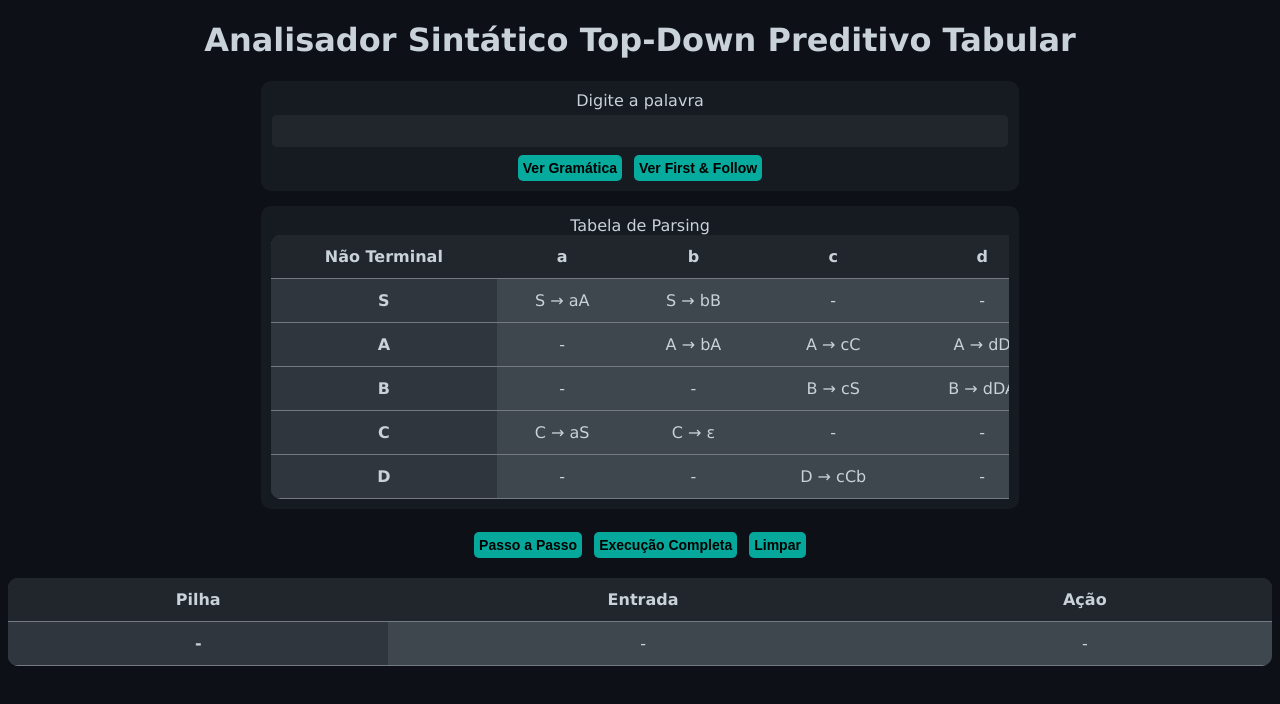
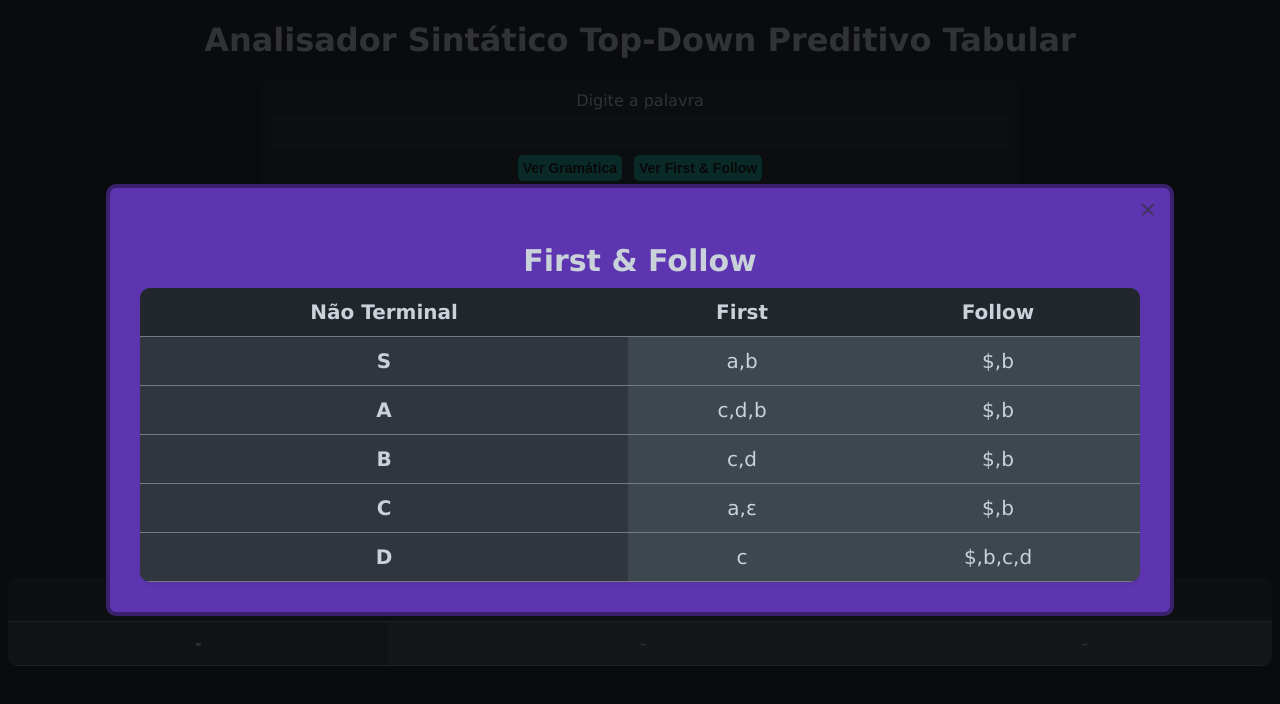
Before and after one commit to NathaliePatzer/SyntaxAnalyzer, a plain HTML site: page index.html in a window 1280 px wide. Both pictures are taken after a click on the button "Ver First & Follow". Drawn offline with nearby package versions, Linux system fonts and the light colour scheme.

Commit message:
:sparkles: first & follow popup

```diff
--- a/index.html
+++ b/index.html
@@ -198,7 +198,53 @@
           </table>
         </div>
         <input type="text" name="words" id="sentence-input" readonly />
-        <button class="button disabled-button" id="button-select-grammar">Verificar</button>
+        <button class="button disabled-button" id="button-select-grammar">
+          Verificar
+        </button>
+      </div>
+    </div>
+
+    <div id="ff-popup" class="mfp-hide">
+      <div class="popup-inner">
+        <h2>First & Follow</h2>
+        <div class="ff-table">
+          <table>
+            <thead>
+              <tr>
+                <th scope="col" class="column_nt">Não Terminal</th>
+                <th scope="col" class="column_first">First</th>
+                <th scope="col" class="column_follow">Follow</th>
+              </tr>
+            </thead>
+            <tbody>
+              <tr>
+                <td>S</td>
+                <td>a,b</td>
+                <td>$,b</td>
+              </tr>
+              <tr>
+                <td>A</td>
+                <td>c,d,b</td>
+                <td>$,b</td>
+              </tr>
+              <tr>
+                <td>B</td>
+                <td>c,d</td>
+                <td>$,b</td>
+              </tr>
+              <tr>
+                <td>C</td>
+                <td>a,ε</td>
+                <td>$,b</td>
+              </tr>
+              <tr>
+                <td>D</td>
+                <td>c</td>
+                <td>$,b,c,d</td>
+              </tr>
+            </tbody>
+          </table>
+        </div>
       </div>
     </div>
   </body>
--- a/index.js
+++ b/index.js
@@ -82,7 +82,7 @@ $(document).ready(function () {
 
             sintaxAnalyzer(true);
             countSteps++;
-        } else if (isFinished){
+        } else if (isFinished) {
             $.magnificPopup.open({
                 items: {
                     src: '#finished-popup',
@@ -214,7 +214,7 @@ $(document).ready(function () {
             $("#resolutionTableBody").html("");
             sintaxAnalyzer(false);
 
-        } else if (isFinished){
+        } else if (isFinished) {
             $.magnificPopup.open({
                 items: {
                     src: '#finished-popup',
@@ -302,6 +302,15 @@ $(document).ready(function () {
         }
     });
 
+    $("#button-ff").click(function () {
+        $.magnificPopup.open({
+            items: {
+                src: '#ff-popup',
+                type: 'inline'
+            },
+        });
+    });
+
     $("#button-select-grammar").click(function () {
         if ($(this).hasClass('disabled-button')) {
             return;
--- a/style.css
+++ b/style.css
@@ -185,7 +185,8 @@ th:first-child {
   border: 4px solid #552864;
 }
 
-.mfp-content:has(#grammar-popup) {
+.mfp-content:has(#grammar-popup),
+.mfp-content:has(#ff-popup) {
   width: 1000px !important;
   background: #5e35b1;
   border: 4px solid #3a206d;
```
